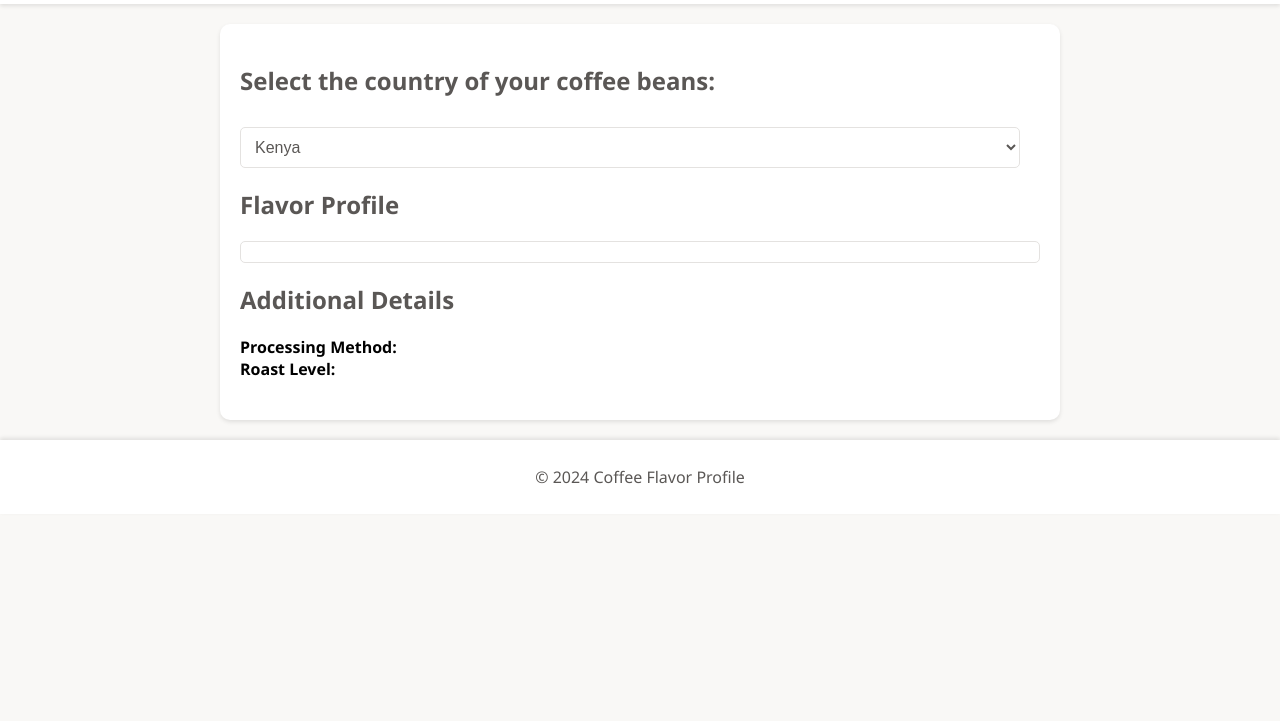
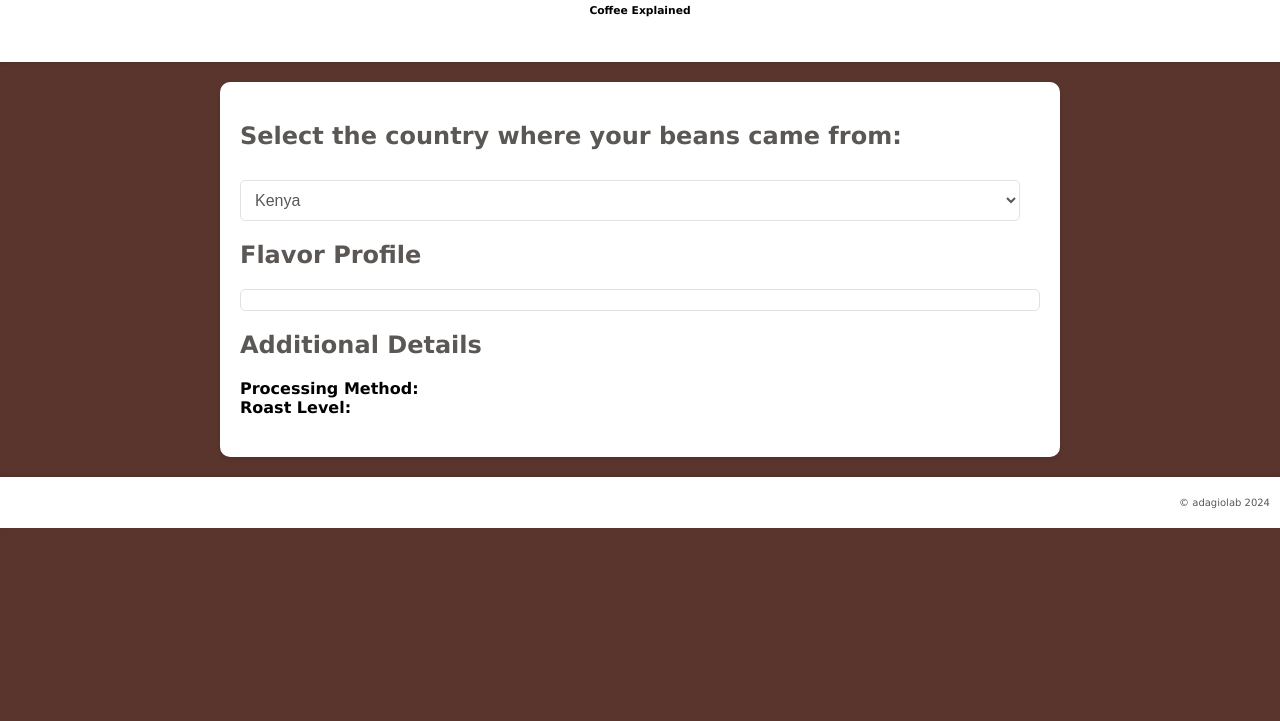
Before and after one commit to adagiolab/brew-base, a plain HTML site: page index.html in a window 1280 px wide. Shown: the part 79-800 px from the top of the page. Drawn offline with Linux system fonts and the light colour scheme.

Commit message:
Updated with more countries and flavour profiles Changed typeface family

```diff
--- a/app.js
+++ b/app.js
@@ -23,6 +23,36 @@ document.addEventListener("DOMContentLoaded", function() {
             fruit: [],
             spices: ["Clove", "Nutmeg", "Cardamom"],
             others: []
+        },
+
+        {
+            country: "Colombia",
+            body: "Medium",
+            acidity: "Medium",
+            floral: [],
+            fruit: ["Citrus"],
+            spices: [],
+            others: ["Caramel", "Chocolate"]
+        },
+
+        {
+            country: "Ethiopia",
+            body: "Medium",
+            acidity: "Low",
+            floral: [],
+            fruit: ["Citrus", "Berries", "Lemon"],
+            spices: [],
+            others: []
+        },
+
+        {
+            country: "Costa Rica",
+            body: "Medium",
+            acidity: "High",
+            floral: [],
+            fruit: ["Citrus"],
+            spices: [],
+            others: ["Chocolate","Honey","Vanilla"]
         },
         // Add more coffee data entries following the same pattern
     ];
--- a/index.html
+++ b/index.html
@@ -8,19 +8,17 @@
 </head>
 <body>
     <header>
-        <h1>Coffee Flavor Profile</h1>
+        <h1>BREW BASE</h1>
+        <h6>Coffee Explained</h6>
     </header>
     <main>
         <section id="coffeeSelection">
-            <h2>Select the country of your coffee beans:</h2>
-            <select id="regionSelect">
-                <!-- Options will be populated dynamically using JavaScript -->
-            </select>
+            <h2>Select the country where your beans came from:</h2>
+            <select id="regionSelect"></select>
         </section>
         <section id="flavorProfile">
             <h2>Flavor Profile</h2>
             <div id="profileResult">
-                <!-- Flavor profile details will be displayed here -->
             </div>
         </section>
         <section id="additionalDetails">
@@ -34,7 +32,7 @@
         </section>
     </main>
     <footer>
-        <p>&copy; 2024 Coffee Flavor Profile</p>
+        <p>&copy; adagiolab 2024</p>
     </footer>
     <script src="app.js"></script>
 </body>
--- a/styles.css
+++ b/styles.css
@@ -6,10 +6,10 @@
 .{ color: #BF5349; }
 
 body {
-    font-family: 'Segoe UI', Tahoma, Geneva, Verdana, sans-serif;
+    font-family: 'Lucida Sans', 'Lucida Sans Regular', 'Lucida Grande', 'Lucida Sans Unicode', Geneva, sans-serif, sans-serif;
     margin: 0;
     padding: 0;
-    background-color: #F9F8F6;
+    background-color: #59352D;
 }
 
 header {
@@ -68,7 +68,8 @@ h2 {
 footer {
     background-color: #FFFFFF;
     padding: 10px;
-    text-align: center;
+    font-size: 10px;
+    text-align: right;
     box-shadow: 0 -2px 4px rgba(0, 0, 0, 0.1);
 }
 
```
